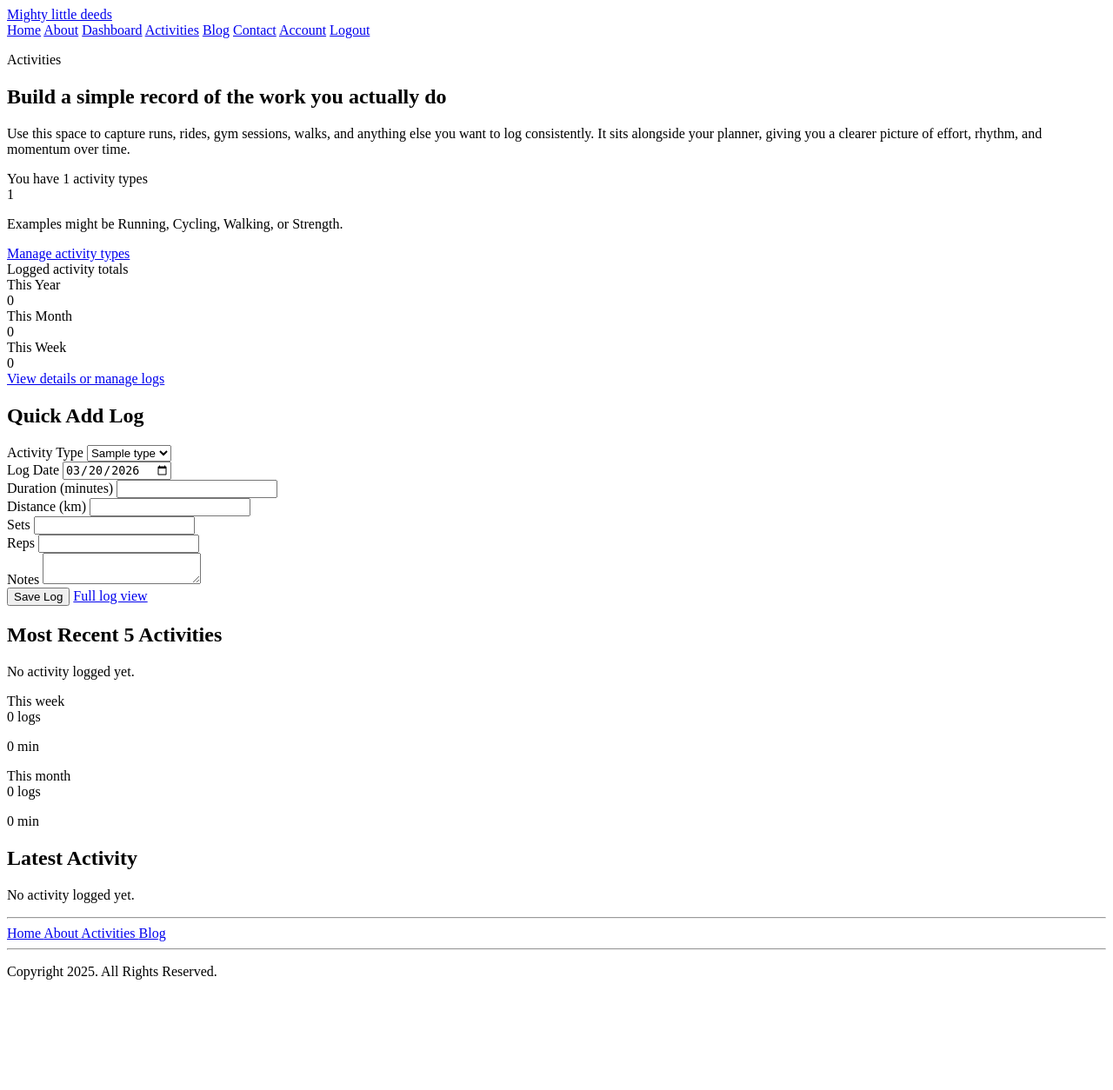
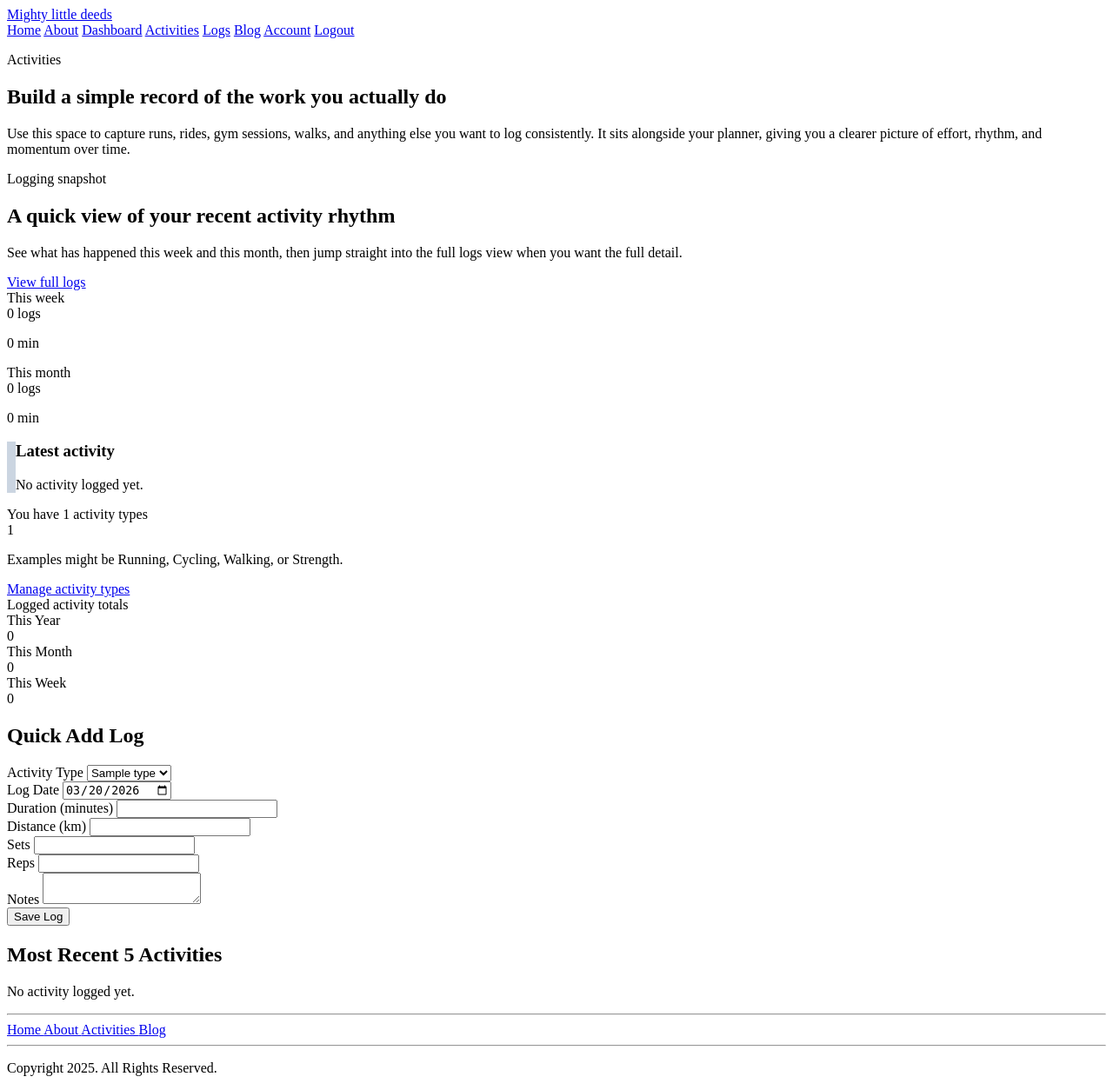
Before and after one commit to colinleroux/newMilestones, a Flask app: page /activities/ in a window 1280 px wide. Shown: the whole page at 87% size. Before the commit the page ends 1127 px from the top, so only its background shows below. Run offline with Flask 3, Linux system fonts and the light colour scheme; a user stored in the database is signed in; tables that the repository leaves empty hold one stand-in row (values such as "Sample post").

Commit message:
Promote logs access in nav and activity summary

```diff
--- a/deeds/templates/activities/index.html
+++ b/deeds/templates/activities/index.html
@@ -8,6 +8,76 @@
       Use this space to capture runs, rides, gym sessions, walks, and anything else you want to log consistently.
       It sits alongside your planner, giving you a clearer picture of effort, rhythm, and momentum over time.
     </p>
+  </div>
+
+  <div class="rounded-3xl border border-orange-100 bg-white p-6 shadow-sm">
+    <div class="flex flex-col gap-4 lg:flex-row lg:items-start lg:justify-between">
+      <div>
+        <div class="text-sm font-medium text-orange-700">Logging snapshot</div>
+        <h2 class="mt-2 text-2xl font-bold text-slate-900">A quick view of your recent activity rhythm</h2>
+        <p class="mt-2 max-w-2xl text-sm text-slate-600">See what has happened this week and this month, then jump straight into the full logs view when you want the full detail.</p>
+      </div>
+      <a href="{{ url_for('activities.activity_logs') }}" class="inline-flex rounded-full border border-orange-200 bg-white px-5 py-3 text-sm font-semibold text-slate-700 transition hover:bg-orange-50">
+        View full logs
+      </a>
+    </div>
+
+    <div class="mt-6 grid gap-4 lg:grid-cols-[0.9fr_0.9fr_1.2fr]">
+      <div class="rounded-2xl border border-teal-100 bg-teal-50/60 p-5">
+        <div class="text-sm font-medium text-teal-700">This week</div>
+        <div class="mt-2 text-2xl font-bold text-slate-900">{{ current_week_summary.count }} logs</div>
+        <p class="mt-2 text-sm text-slate-600">
+          {{ format_duration(current_week_summary.duration_seconds) or '0 min' }}
+          {% if current_week_summary.distance_m %}
+            | {{ format_distance(current_week_summary.distance_m) }}
+          {% endif %}
+        </p>
+      </div>
+
+      <div class="rounded-2xl border border-orange-100 bg-orange-50/60 p-5">
+        <div class="text-sm font-medium text-orange-700">This month</div>
+        <div class="mt-2 text-2xl font-bold text-slate-900">{{ current_month_summary.count }} logs</div>
+        <p class="mt-2 text-sm text-slate-600">
+          {{ format_duration(current_month_summary.duration_seconds) or '0 min' }}
+          {% if current_month_summary.distance_m %}
+            | {{ format_distance(current_month_summary.distance_m) }}
+          {% endif %}
+        </p>
+      </div>
+
+      <div class="rounded-2xl bg-white p-5 shadow-sm" {% if latest_log %}style="border-left: 10px solid {{ latest_log.activity_type.color }};"{% else %}style="border-left: 10px solid #cbd5e1;"{% endif %}>
+        <h3 class="text-sm font-medium text-slate-500">Latest activity</h3>
+        {% if latest_log %}
+          <div class="mt-3 flex items-center gap-3">
+            <span class="inline-block h-4 w-4 rounded-full" style="background-color: {{ latest_log.activity_type.color }};"></span>
+            <div class="font-medium text-slate-900">{{ latest_log.activity_type.name }}</div>
+          </div>
+          <div class="mt-1 text-sm text-slate-600">{{ latest_log.logged_at.strftime('%d %b %Y') }}</div>
+          <div class="mt-3 flex flex-wrap gap-2 text-xs text-slate-600">
+            {% if format_duration(latest_log.duration_seconds) %}
+              <span class="rounded-full bg-slate-100 px-2 py-1 shadow-sm">{{ format_duration(latest_log.duration_seconds) }}</span>
+            {% endif %}
+            {% if format_distance(latest_log.distance_m) %}
+              <span class="rounded-full bg-slate-100 px-2 py-1 shadow-sm">{{ format_distance(latest_log.distance_m) }}</span>
+            {% endif %}
+            {% if format_weight(latest_log.weight_kg) %}
+              <span class="rounded-full bg-slate-100 px-2 py-1 shadow-sm">{{ format_weight(latest_log.weight_kg) }}</span>
+            {% endif %}
+            {% if latest_log.sets %}
+              <span class="rounded-full bg-slate-100 px-2 py-1 shadow-sm">{{ latest_log.sets }} sets</span>
+            {% endif %}
+            {% if latest_log.reps %}
+              <span class="rounded-full bg-slate-100 px-2 py-1 shadow-sm">{{ latest_log.reps }} reps</span>
+            {% endif %}
+          </div>
+          {% if latest_log.notes %}
+            <p class="mt-3 whitespace-pre-line text-sm text-slate-600">{{ latest_log.notes }}</p>
+          {% endif %}
+        {% else %}
+          <p class="mt-3 text-sm text-slate-600">No activity logged yet.</p>
+        {% endif %}
+      </div>
+    </div>
   </div>
 
   <div class="grid gap-4 md:grid-cols-2">
@@ -36,9 +106,6 @@
           <div class="mt-1 text-2xl font-bold text-slate-900">{{ current_week_summary.count }}</div>
         </div>
       </div>
-      <a href="{{ url_for('activities.activity_logs') }}" class="mt-4 inline-flex rounded-full border border-orange-200 bg-white px-5 py-3 text-sm font-semibold text-slate-700 transition hover:bg-orange-50">
-        View details or manage logs
-      </a>
     </div>
   </div>
 
@@ -89,9 +156,6 @@
 
           <div class="flex flex-wrap gap-2">
             {{ quick_log_form.submit(class="rounded-full bg-orange-500 px-5 py-3 text-sm font-semibold text-white transition hover:bg-orange-600") }}
-            <a href="{{ url_for('activities.activity_logs') }}" class="rounded-full border border-teal-200 bg-teal-50 px-5 py-3 text-sm font-semibold text-teal-800 transition hover:bg-teal-100">
-              Full log view
-            </a>
           </div>
         </form>
       {% else %}
@@ -141,70 +205,6 @@
           <p class="mt-4 text-sm text-slate-600">No activity logged yet.</p>
         {% endif %}
       </div>
-
-      <div class="grid gap-4 sm:grid-cols-2">
-        <div class="rounded-2xl border border-teal-100 bg-white p-6 shadow-sm">
-          <div class="text-sm font-medium text-teal-700">This week</div>
-          <div class="mt-2 text-2xl font-bold text-slate-900">{{ current_week_summary.count }} logs</div>
-          <p class="mt-2 text-sm text-slate-600">
-            {{ format_duration(current_week_summary.duration_seconds) or '0 min' }}
-            {% if current_week_summary.distance_m %}
-              | {{ format_distance(current_week_summary.distance_m) }}
-            {% endif %}
-          </p>
-        </div>
-        <div class="rounded-2xl border border-orange-100 bg-white p-6 shadow-sm">
-          <div class="text-sm font-medium text-orange-700">This month</div>
-          <div class="mt-2 text-2xl font-bold text-slate-900">{{ current_month_summary.count }} logs</div>
-          <p class="mt-2 text-sm text-slate-600">
-            {{ format_duration(current_month_summary.duration_seconds) or '0 min' }}
-            {% if current_month_summary.distance_m %}
-              | {{ format_distance(current_month_summary.distance_m) }}
-            {% endif %}
-          </p>
-        </div>
-      </div>
-
-      <div class="rounded-3xl border border-teal-100 bg-white p-6 shadow-sm">
-        <h2 class="text-xl font-semibold text-slate-900">Latest Activity</h2>
-        {% if latest_log %}
-          <div class="mt-4 rounded-2xl bg-white p-5 shadow-sm" style="border-left: 10px solid {{ latest_log.activity_type.color }};">
-            <div class="flex items-center gap-3">
-              <span class="inline-block h-4 w-4 rounded-full" style="background-color: {{ latest_log.activity_type.color }};"></span>
-              <div class="font-medium text-slate-900">{{ latest_log.activity_type.name }}</div>
-            </div>
-            <div class="mt-1 text-sm text-slate-600">{{ latest_log.logged_at.strftime('%d %b %Y') }}</div>
-            <div class="mt-3 flex flex-wrap gap-2 text-xs text-slate-600">
-              {% if format_duration(latest_log.duration_seconds) %}
-                <span class="rounded-full bg-white px-2 py-1 shadow-sm">{{ format_duration(latest_log.duration_seconds) }}</span>
-              {% endif %}
-              {% if format_distance(latest_log.distance_m) %}
-                <span class="rounded-full bg-white px-2 py-1 shadow-sm">{{ format_distance(latest_log.distance_m) }}</span>
-              {% endif %}
-              {% if format_weight(latest_log.weight_kg) %}
-                <span class="rounded-full bg-white px-2 py-1 shadow-sm">{{ format_weight(latest_log.weight_kg) }}</span>
-              {% endif %}
-              {% if latest_log.sets %}
-                <span class="rounded-full bg-white px-2 py-1 shadow-sm">{{ latest_log.sets }} sets</span>
-              {% endif %}
-              {% if latest_log.reps %}
-                <span class="rounded-full bg-white px-2 py-1 shadow-sm">{{ latest_log.reps }} reps</span>
-              {% endif %}
-            </div>
-            {% if latest_log.notes %}
-              <p class="mt-3 whitespace-pre-line text-sm text-slate-600">{{ latest_log.notes }}</p>
-            {% endif %}
-            <form method="POST" action="{{ url_for('activities.repeat_activity_log', log_id=latest_log.id) }}" class="mt-4">
-              <input type="hidden" name="csrf_token" value="{{ csrf_token() }}">
-              <button type="submit" class="rounded-full border border-orange-200 bg-white px-4 py-2 text-sm font-semibold text-slate-700 transition hover:bg-orange-50">
-                Repeat this activity today
-              </button>
-            </form>
-          </div>
-        {% else %}
-          <p class="mt-4 text-sm text-slate-600">No activity logged yet.</p>
-        {% endif %}
-      </div>
     </div>
   </div>
 </section>
--- a/deeds/templates/layout.html
+++ b/deeds/templates/layout.html
@@ -32,8 +32,8 @@
             <a class="nav-link" href="{{ url_for('main.about') }}">About</a>
             <a class="nav-link" href="{{ url_for('goals.dashboard') }}">Dashboard</a>
             <a class="nav-link" href="{{ url_for('activities.index') }}">Activities</a>
+            <a class="nav-link" href="{{ url_for('activities.activity_logs') }}">Logs</a>
             <a class="nav-link" href="{{ url_for('posts.posts_page') }}">Blog</a>
-            <a class="nav-link" href="#">Contact</a>
 
             {% if current_user.is_authenticated %}
                 <a class="nav-link" href="{{ url_for('users.account') }}">Account</a>
@@ -61,8 +61,8 @@
             <a class="nav-link" href="{{ url_for('main.about') }}">About</a>
             <a class="nav-link" href="{{ url_for('goals.dashboard') }}">Dashboard</a>
             <a class="nav-link" href="{{ url_for('activities.index') }}">Activities</a>
+            <a class="nav-link" href="{{ url_for('activities.activity_logs') }}">Logs</a>
             <a class="nav-link" href="{{ url_for('posts.posts_page') }}">Blog</a>
-            <a class="nav-link" href="#">Contact</a>
 
             {% if current_user.is_authenticated %}
                 <a class="nav-link" href="{{ url_for('users.account') }}">Account</a>
```
